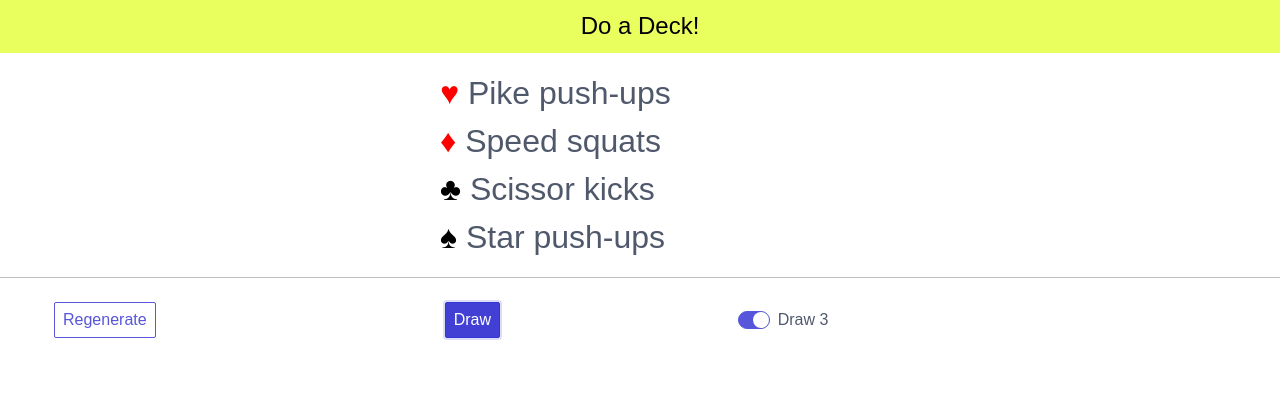
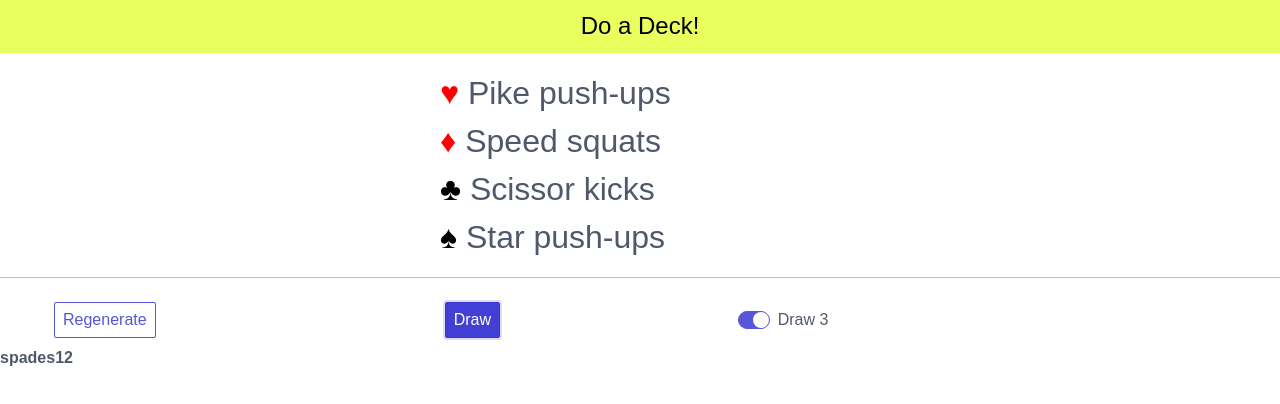
Before and after one commit to aaronbieber/deck-workout, a React (Create React App) app: page /1 in a window 1280 px wide. Both pictures are taken after a click on the button "Draw". Shown: the top 404 px of the page. Built offline with nearby package versions, Linux system fonts and the light colour scheme.

Commit message:
Add rudimentary drawn card display
WIP: need to make it look good, handle display of 1 or 3 cards, and
maybe move CardTable into PlaySurface, because I like that name
better.

```diff
--- /dev/null
+++ b/src/components/CardTable.js
@@ -0,0 +1,18 @@
+import React, { Component } from 'react';
+
+export default class CardTable extends Component {
+    render() {
+        if (this.props.cards.length) {
+            console.log(this.props.cards);
+            var card = this.props.cards[this.props.cards.length-1];
+            return (
+                <div>
+                  <span>{ card[1] }</span>
+                  <span style={{ fontWeight: 'bold' }}>{ card[0] }</span>
+                </div>
+            );
+        }
+
+        return null;
+    };
+}
--- a/src/components/DeckWorkout.js
+++ b/src/components/DeckWorkout.js
@@ -3,6 +3,7 @@ import CardRow from './CardRow';
 import NavBar from './NavBar';
 import VisibleDrawControls from '../containers/VisibleDrawControls';
 import PlaySurface from './PlaySurface';
+import VisibleCardTable from '../containers/VisibleCardTable';
 
 export default class DeckWorkout extends Component {
     render() {
@@ -20,7 +21,7 @@ export default class DeckWorkout extends Component {
 
               <VisibleDrawControls />
 
-              <PlaySurface />
+              <VisibleCardTable />
             </div>
         );
     }
--- /dev/null
+++ b/src/containers/VisibleCardTable.js
@@ -0,0 +1,21 @@
+import { connect } from 'react-redux';
+import { draw } from '../actions';
+import CardTable from '../components/CardTable';
+
+const mapStateToProps = state => {
+    return {
+        drawCount: state.workout.drawCount,
+        cards: state.workout.draw
+    };
+};
+
+const mapDispatchToProps = dispatch => ({
+    draw: () => dispatch(draw())
+});
+
+const VisibleCardTable = connect(
+    mapStateToProps,
+    mapDispatchToProps
+)(CardTable);
+
+export default VisibleCardTable;
```
